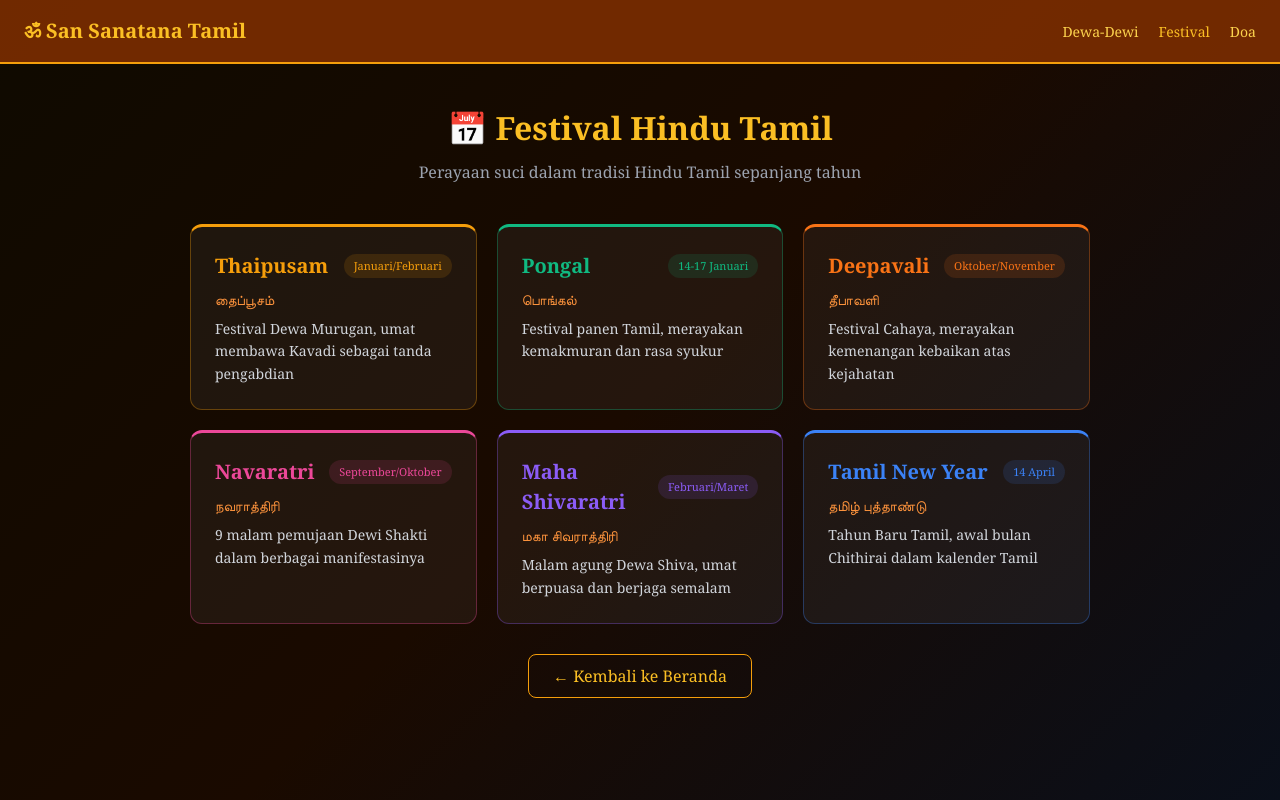
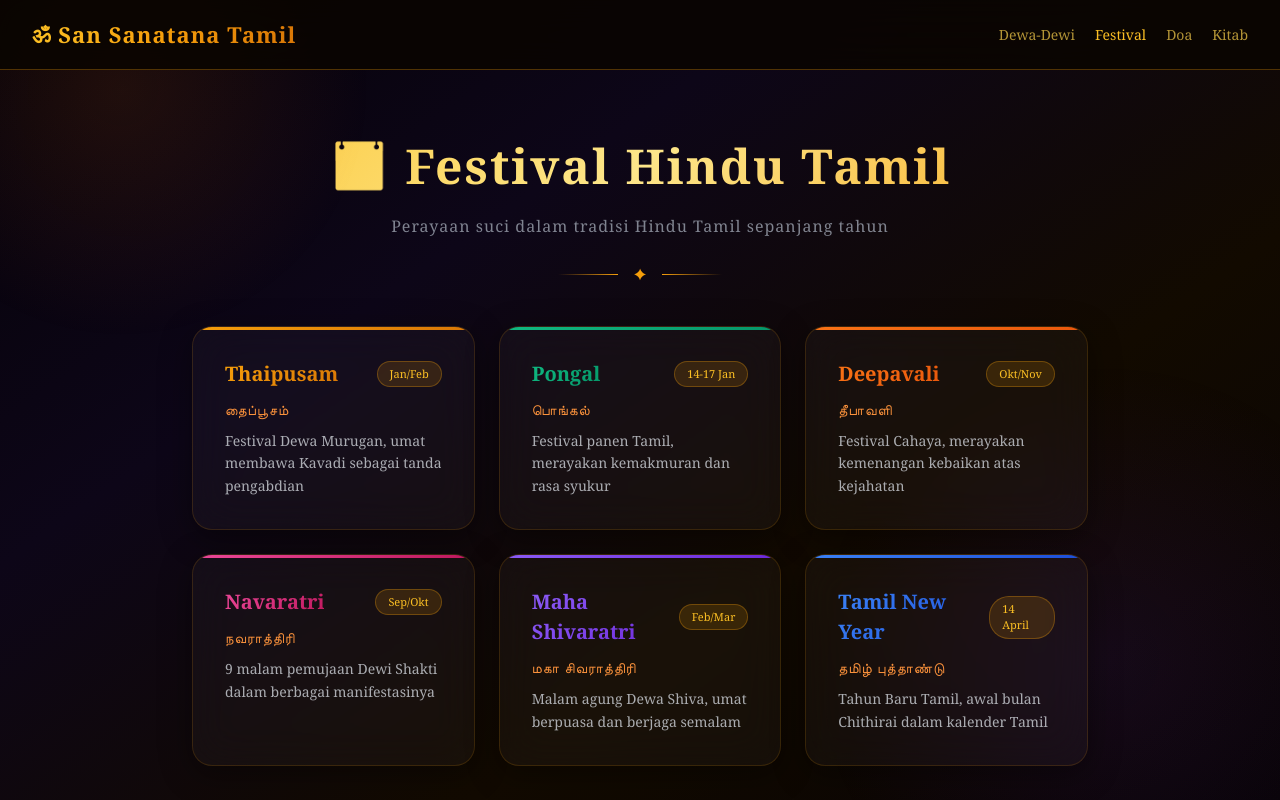
Before and after one commit to rajjroshan93-prog/san-sanatana-tamil.-, a Next.js app: page /festivals in a window 1280 px wide. Shown: the top 800 px of the page. Built offline with nearby package versions, Linux system fonts and the light colour scheme.

Commit message:
Update page.tsx

```diff
--- a/app/festivals/page.tsx
+++ b/app/festivals/page.tsx
@@ -1,47 +1,56 @@
 export default function FestivalsPage() {
   const festivals = [
-    { name: 'Thaipusam', tamil: 'தைப்பூசம்', date: 'Januari/Februari', desc: 'Festival Dewa Murugan, umat membawa Kavadi sebagai tanda pengabdian', color: '#f59e0b' },
-    { name: 'Pongal', tamil: 'பொங்கல்', date: '14-17 Januari', desc: 'Festival panen Tamil, merayakan kemakmuran dan rasa syukur', color: '#10b981' },
-    { name: 'Deepavali', tamil: 'தீபாவளி', date: 'Oktober/November', desc: 'Festival Cahaya, merayakan kemenangan kebaikan atas kejahatan', color: '#f97316' },
-    { name: 'Navaratri', tamil: 'நவராத்திரி', date: 'September/Oktober', desc: '9 malam pemujaan Dewi Shakti dalam berbagai manifestasinya', color: '#ec4899' },
-    { name: 'Maha Shivaratri', tamil: 'மகா சிவராத்திரி', date: 'Februari/Maret', desc: 'Malam agung Dewa Shiva, umat berpuasa dan berjaga semalam', color: '#8b5cf6' },
-    { name: 'Tamil New Year', tamil: 'தமிழ் புத்தாண்டு', date: '14 April', desc: 'Tahun Baru Tamil, awal bulan Chithirai dalam kalender Tamil', color: '#3b82f6' },
+    { name: 'Thaipusam', tamil: 'தைப்பூசம்', date: 'Jan/Feb', desc: 'Festival Dewa Murugan, umat membawa Kavadi sebagai tanda pengabdian', gradient: 'linear-gradient(135deg, #f59e0b, #d97706)' },
+    { name: 'Pongal', tamil: 'பொங்கல்', date: '14-17 Jan', desc: 'Festival panen Tamil, merayakan kemakmuran dan rasa syukur', gradient: 'linear-gradient(135deg, #10b981, #059669)' },
+    { name: 'Deepavali', tamil: 'தீபாவளி', date: 'Okt/Nov', desc: 'Festival Cahaya, merayakan kemenangan kebaikan atas kejahatan', gradient: 'linear-gradient(135deg, #f97316, #ea580c)' },
+    { name: 'Navaratri', tamil: 'நவராத்திரி', date: 'Sep/Okt', desc: '9 malam pemujaan Dewi Shakti dalam berbagai manifestasinya', gradient: 'linear-gradient(135deg, #ec4899, #be185d)' },
+    { name: 'Maha Shivaratri', tamil: 'மகா சிவராத்திரி', date: 'Feb/Mar', desc: 'Malam agung Dewa Shiva, umat berpuasa dan berjaga semalam', gradient: 'linear-gradient(135deg, #8b5cf6, #6d28d9)' },
+    { name: 'Tamil New Year', tamil: 'தமிழ் புத்தாண்டு', date: '14 April', desc: 'Tahun Baru Tamil, awal bulan Chithirai dalam kalender Tamil', gradient: 'linear-gradient(135deg, #3b82f6, #1d4ed8)' },
   ]
 
   return (
-    <main style={{minHeight: '100vh', background: 'linear-gradient(135deg, #0f0a00, #1a0a00, #0a0f1a)', color: '#f5e6c8'}}>
-      <nav style={{background: 'rgba(124,45,0,0.9)', borderBottom: '2px solid #f59e0b', padding: '16px 24px', display: 'flex', justifyContent: 'space-between', alignItems: 'center'}}>
-        <a href="/" style={{color: '#fbbf24', fontSize: 20, fontWeight: 'bold', textDecoration: 'none'}}>ॐ San Sanatana Tamil</a>
+    <main style={{minHeight: '100vh', background: 'linear-gradient(145deg, #050208 0%, #0d0618 30%, #120a00 60%, #050208 100%)', color: '#f5e6c8', fontFamily: 'Georgia, serif', position: 'relative', overflow: 'hidden'}}>
+      <div style={{position: 'fixed', top: '-20%', left: '-10%', width: 500, height: 500, borderRadius: '50%', background: 'radial-gradient(circle, rgba(180,83,9,0.15) 0%, transparent 70%)', pointerEvents: 'none'}} />
+      <div style={{position: 'fixed', bottom: '-20%', right: '-10%', width: 600, height: 600, borderRadius: '50%', background: 'radial-gradient(circle, rgba(109,40,217,0.1) 0%, transparent 70%)', pointerEvents: 'none'}} />
+
+      <nav style={{background: 'rgba(10,5,0,0.85)', backdropFilter: 'blur(20px)', borderBottom: '1px solid rgba(245,158,11,0.3)', padding: '18px 32px', display: 'flex', justifyContent: 'space-between', alignItems: 'center', position: 'sticky', top: 0, zIndex: 100}}>
+        <a href="/" style={{background: 'linear-gradient(90deg, #fbbf24, #f59e0b, #d97706)', WebkitBackgroundClip: 'text', WebkitTextFillColor: 'transparent', fontSize: 22, fontWeight: 'bold', letterSpacing: 1, textDecoration: 'none'}}>ॐ San Sanatana Tamil</a>
         <div style={{display: 'flex', gap: 20}}>
-          <a href="/deities" style={{color: '#fcd34d', fontSize: 14}}>Dewa-Dewi</a>
-          <a href="/festivals" style={{color: '#fbbf24', fontSize: 14}}>Festival</a>
-          <a href="/prayer" style={{color: '#fcd34d', fontSize: 14}}>Doa</a>
+          <a href="/deities" style={{color: 'rgba(252,211,77,0.7)', fontSize: 14, textDecoration: 'none'}}>Dewa-Dewi</a>
+          <a href="/festivals" style={{color: '#fbbf24', fontSize: 14, textDecoration: 'none'}}>Festival</a>
+          <a href="/prayer" style={{color: 'rgba(252,211,77,0.7)', fontSize: 14, textDecoration: 'none'}}>Doa</a>
+          <a href="/scriptures" style={{color: 'rgba(252,211,77,0.7)', fontSize: 14, textDecoration: 'none'}}>Kitab</a>
         </div>
       </nav>
 
-      <div style={{padding: '40px 24px'}}>
-        <div style={{textAlign: 'center', marginBottom: 40}}>
-          <h1 style={{fontSize: 32, fontWeight: 'bold', color: '#fbbf24', marginBottom: 8}}>📅 Festival Hindu Tamil</h1>
-          <p style={{color: '#9ca3af'}}>Perayaan suci dalam tradisi Hindu Tamil sepanjang tahun</p>
+      <div style={{padding: '60px 24px 40px', textAlign: 'center'}}>
+        <h1 style={{fontSize: 'clamp(28px,5vw,48px)', fontWeight: 'bold', background: 'linear-gradient(135deg, #fbbf24, #fde68a, #f59e0b)', WebkitBackgroundClip: 'text', WebkitTextFillColor: 'transparent', marginBottom: 12, letterSpacing: 2}}>📅 Festival Hindu Tamil</h1>
+        <p style={{color: 'rgba(156,163,175,0.8)', letterSpacing: 1}}>Perayaan suci dalam tradisi Hindu Tamil sepanjang tahun</p>
+        <div style={{display: 'inline-flex', alignItems: 'center', gap: 16, marginTop: 24}}>
+          <div style={{width: 60, height: 1, background: 'linear-gradient(90deg, transparent, #f59e0b)'}} />
+          <span style={{color: '#f59e0b', fontSize: 16}}>✦</span>
+          <div style={{width: 60, height: 1, background: 'linear-gradient(90deg, #f59e0b, transparent)'}} />
+        </div>
       </div>
 
-        <div style={{display: 'grid', gridTemplateColumns: 'repeat(auto-fill, minmax(280px, 1fr))', gap: 20, maxWidth: 900, margin: '0 auto'}}>
+      <div style={{display: 'grid', gridTemplateColumns: 'repeat(auto-fill, minmax(280px, 1fr))', gap: 24, padding: '0 32px 80px', maxWidth: 960, margin: '0 auto'}}>
         {festivals.map((f, i) => (
-            <div key={i} style={{background: 'rgba(255,255,255,0.05)', border: `1px solid ${f.color}55`, borderRadius: 12, padding: 24, borderTop: `3px solid ${f.color}`}}>
-              <div style={{display: 'flex', justifyContent: 'space-between', alignItems: 'center', marginBottom: 8}}>
-                <h2 style={{color: f.color, fontSize: 20, fontWeight: 'bold'}}>{f.name}</h2>
-                <span style={{background: `${f.color}22`, color: f.color, padding: '4px 10px', borderRadius: 20, fontSize: 11}}>{f.date}</span>
+          <div key={i} style={{background: 'rgba(255,255,255,0.03)', backdropFilter: 'blur(20px)', border: '1px solid rgba(245,158,11,0.15)', borderRadius: 20, padding: 32, position: 'relative', overflow: 'hidden', boxShadow: '0 8px 32px rgba(0,0,0,0.4)'}}>
+            <div style={{position: 'absolute', top: 0, left: 0, right: 0, height: 3, background: f.gradient}} />
+            <div style={{display: 'flex', justifyContent: 'space-between', alignItems: 'center', marginBottom: 10}}>
+              <h2 style={{background: f.gradient, WebkitBackgroundClip: 'text', WebkitTextFillColor: 'transparent', fontSize: 20, fontWeight: 'bold'}}>{f.name}</h2>
+              <span style={{background: 'rgba(245,158,11,0.15)', color: '#fbbf24', padding: '4px 12px', borderRadius: 20, fontSize: 11, border: '1px solid rgba(245,158,11,0.3)'}}>{f.date}</span>
             </div>
-              <p style={{color: '#fb923c', marginBottom: 8, fontSize: 14}}>{f.tamil}</p>
-              <p style={{color: '#d1d5db', fontSize: 14, lineHeight: 1.6}}>{f.desc}</p>
+            <p style={{color: '#fb923c', fontSize: 14, marginBottom: 10, letterSpacing: 1}}>{f.tamil}</p>
+            <p style={{color: 'rgba(209,213,219,0.8)', fontSize: 14, lineHeight: 1.6}}>{f.desc}</p>
           </div>
         ))}
       </div>
 
-        <div style={{textAlign: 'center', marginTop: 40}}>
-          <a href="/" style={{color: '#fbbf24', textDecoration: 'none', border: '1px solid #f59e0b', padding: '10px 24px', borderRadius: 8}}>← Kembali ke Beranda</a>
+      <div style={{textAlign: 'center', padding: '20px 0 40px'}}>
+        <a href="/" style={{color: '#fbbf24', textDecoration: 'none', border: '1px solid rgba(245,158,11,0.4)', padding: '12px 32px', borderRadius: 50, fontSize: 14, letterSpacing: 1}}>← Kembali ke Beranda</a>
       </div>
-      </div>
+      <div style={{textAlign: 'center', padding: '20px', borderTop: '1px solid rgba(245,158,11,0.15)', color: 'rgba(120,83,15,0.6)', fontSize: 12, letterSpacing: 2}}>ॐ நமசிவாய • SAN SANATANA TAMIL ॐ</div>
     </main>
   )
 }
```
Lines whose indentation alone changed are shown as unchanged.
